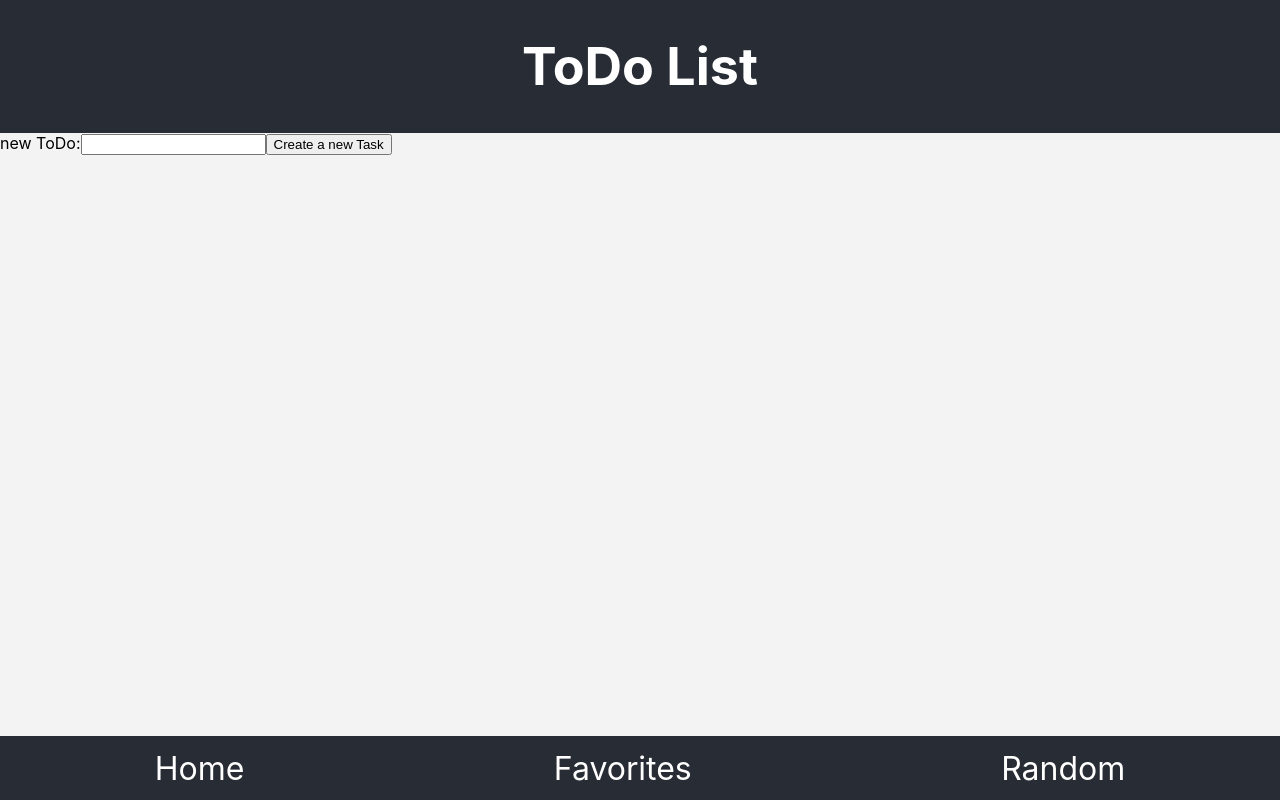
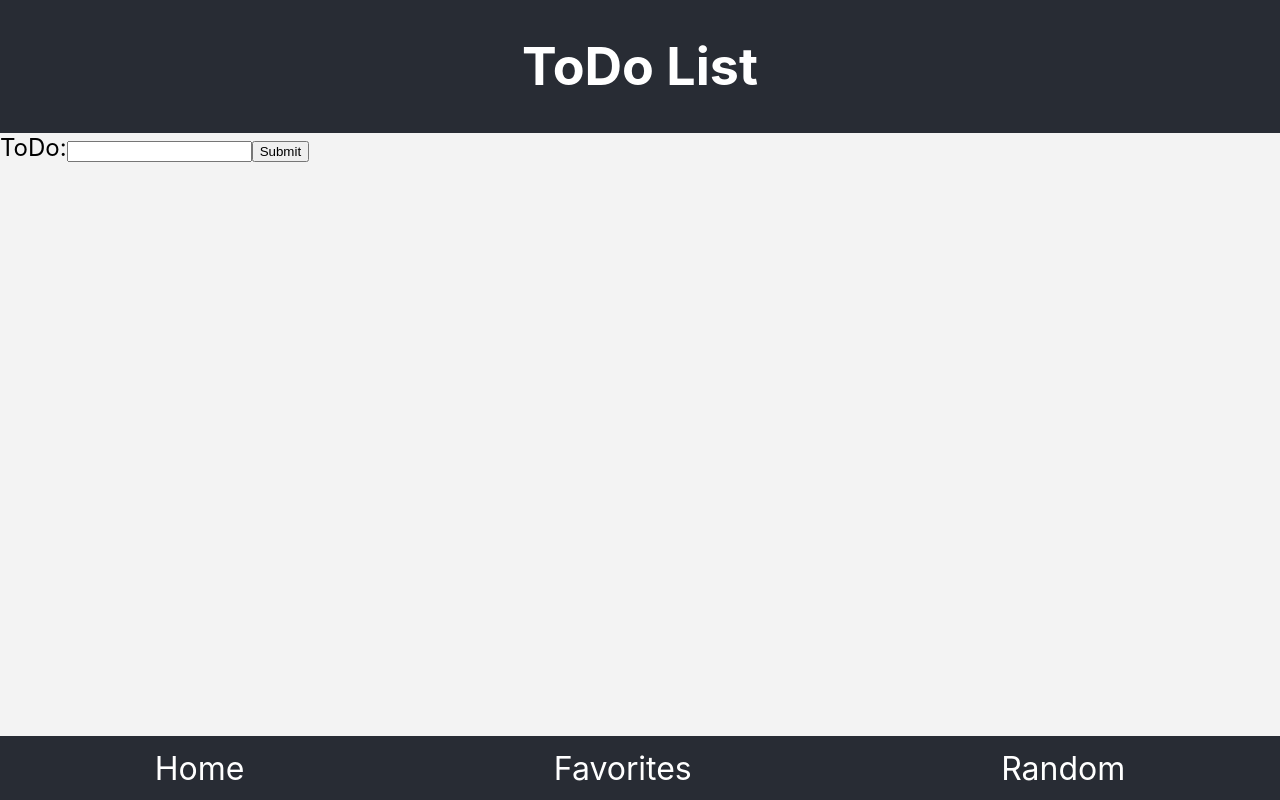
Before and after one commit to desplodur/todo-app, a React (Create React App) app: page / in a window 1280 px wide. Built offline with nearby package versions, Linux system fonts and the light colour scheme.

Commit message:
created form component / atm without function

```diff
--- a/src/App.js
+++ b/src/App.js
@@ -17,7 +17,7 @@ function App() {
 
   useEffect(() => {
     localStorage.setItem("todos", JSON.stringify(toDoList));
-  }, []);
+  });
 
   const [randomTodo, setRandomTodo] = useState(randomTodoFunction());
 
@@ -35,6 +35,7 @@ function App() {
     };
     const newToDoList = [...toDoList, newTodo];
     setToDo(newToDoList);
+    console.log(newToDoList);
   };
 
   function deleteOrArchive(id) {
--- a/src/components/Form.js
+++ b/src/components/Form.js
@@ -2,12 +2,17 @@ import styled from "styled-components";
 
 function Form({ createNewTodo }) {
   return (
-    <form onSubmit={createNewTodo}>
-      <label>new ToDo:</label>
+    <Formular onSubmit={createNewTodo}>
+      <label>ToDo:</label>
       <input name="taskText" type="text"></input>
-      <button type="submit">Create a new Task</button>
-    </form>
+      <button type="submit">Submit</button>
+    </Formular>
   );
 }
 
+const Formular = styled.form`
+  font-size: 1.5rem;
+  padding: 0em 0 1em 0;
+`;
+
 export default Form;
--- a/src/components/Todo.js
+++ b/src/components/Todo.js
@@ -1,5 +1,7 @@
 import styled from "styled-components";
 import { useState } from "react";
+import Form from "./Form";
+import createNewTodo from "../App";
 
 function Todo({
   taskProp,
@@ -7,19 +9,26 @@ function Todo({
   archiveProp,
   changeStatus,
   deleteOrArchive,
+  createNewTodo,
 }) {
   const [editBool, setEditBool] = useState(true);
-  console.log(editBool);
   return (
     <ToDoCard status={statusProp}>
-      <Task>{taskProp}</Task>
-      <input type="text" placeholder={taskProp}></input>
+      {editBool ? <Task>{taskProp}</Task> : <Form />}{" "}
       {archiveProp ? null : (
         <>
           <Button onClick={changeStatus}>
             {statusProp ? "complete" : "uncomplete"}
           </Button>
-          {statusProp ? <Button>Edit</Button> : null}
+          {statusProp ? (
+            <Button
+              onClick={() => {
+                setEditBool(!editBool);
+              }}
+            >
+              Edit
+            </Button>
+          ) : null}
           <Button onClick={deleteOrArchive}>
             {statusProp ? "delete" : "archive"}
           </Button>
```
